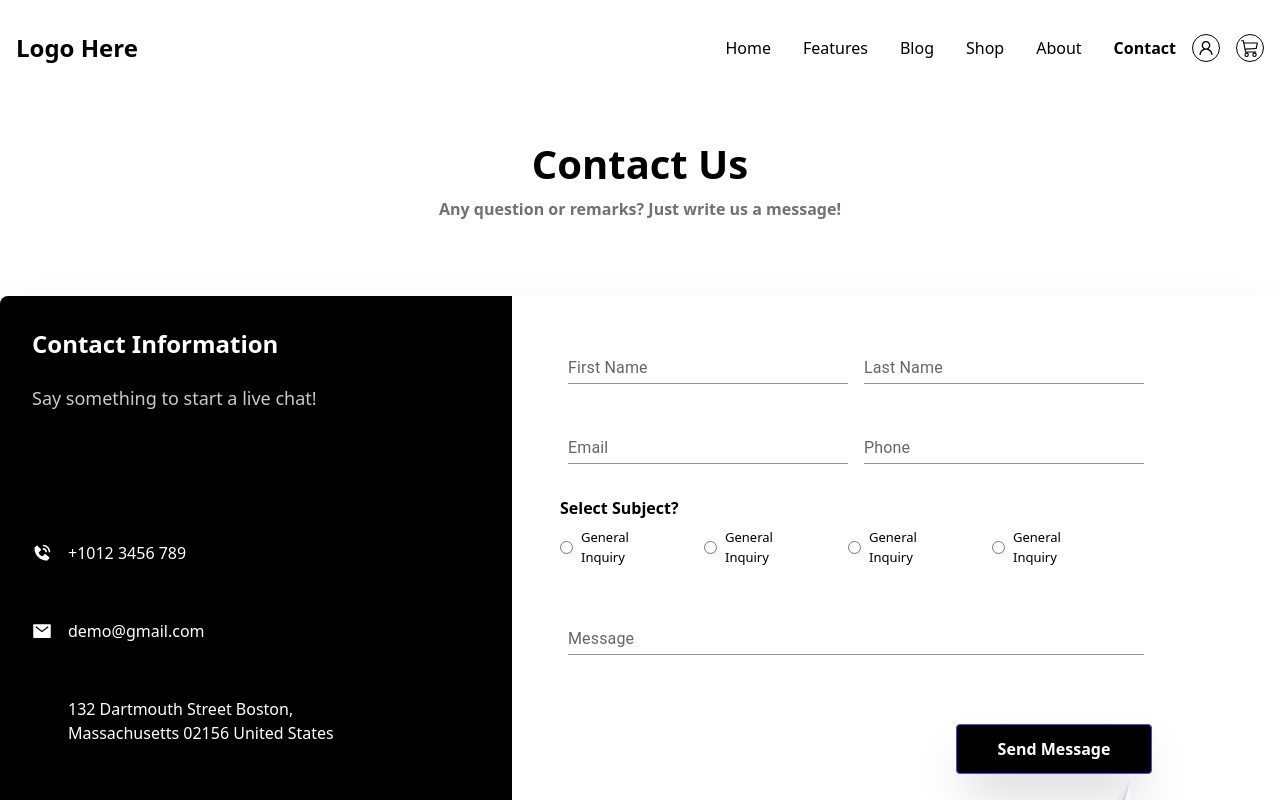
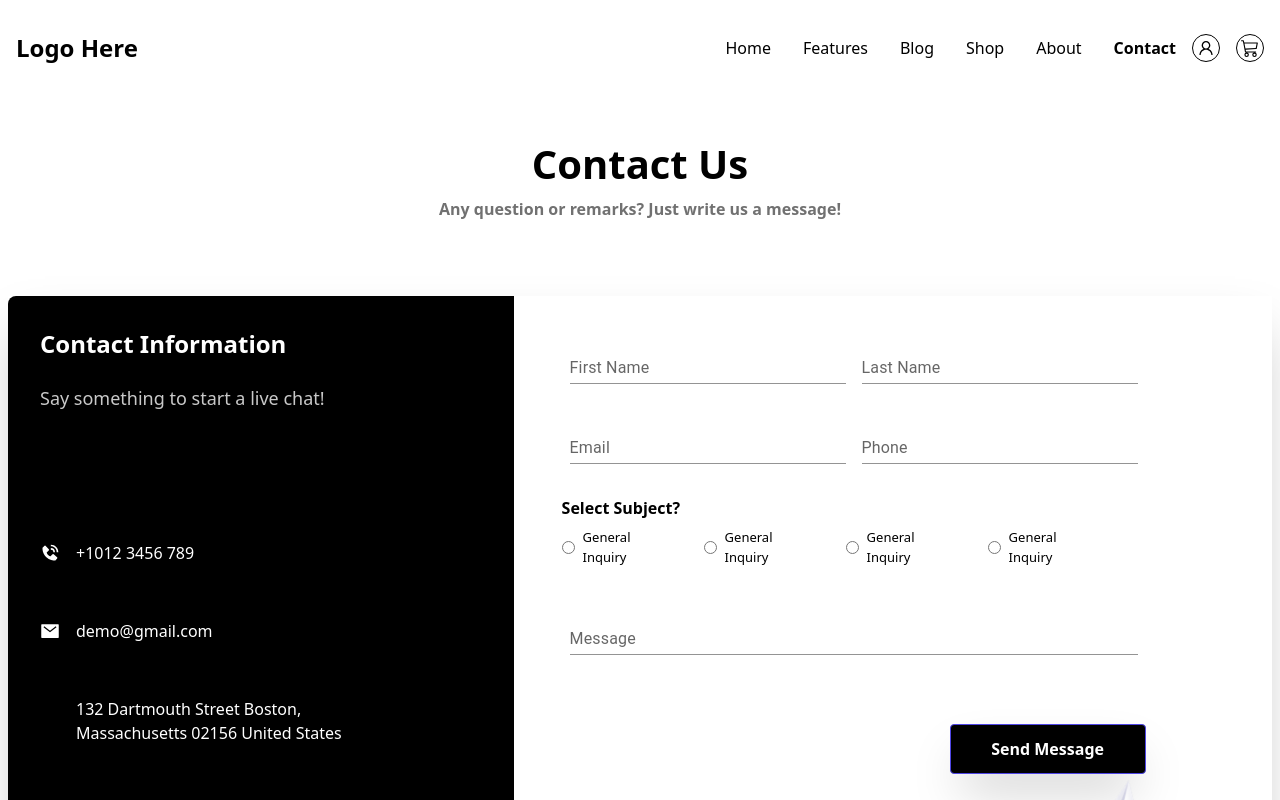
Before and after one commit to 1Pocket3/mbunity-req, a React (Create React App) app: page / in a window 1280 px wide. Both pictures are taken after a click on the button "Let's start". Shown: the top 800 px of the page. Built offline with nearby package versions, Linux system fonts and the light colour scheme; some icons are missing.

Commit message:
fixed resp styles

```diff
--- a/src/components/ContactContainer.tsx
+++ b/src/components/ContactContainer.tsx
@@ -11,7 +11,7 @@ import { FaLocationDot } from 'react-icons/fa6';
 const ContactUsContainer = ({ className }: any) => {
   return (
     <div className={className}>
-      <div className="mx-auto max-w-screen-xl flex flex-col md:flex-row md:h-auto mb-[50px] shadow-2xl">
+      <div className="mx-1 sm:mx-1 md:mx-2 max-w-screen-xl flex flex-col md:flex-row md:h-auto mb-[50px] shadow-2xl">
         <div className="md:w-[40%] h-auto bg-white md:rounded-l-lg md:mb-0 mb-4 md:mr-4">
           <div className="w-[full] h-[507px] sm:h-[647px]  bg-black rounded-l-lg p-8 flex flex-col text-white">
             <h1 className="text-white font-bold text-2xl mb-6 text-center sm:text-justify">Contact Information</h1>
--- a/src/components/Footer.tsx
+++ b/src/components/Footer.tsx
@@ -82,7 +82,7 @@ export default function Footer({ className }: any): JSX.Element {
         <div className="border-b-2 border-white mt-[130px] font-bold mb-4 text-center text-4xl py-20 mx-20">
           Logo Here
         </div>
-        <div className="max-w-[1440px] mx-auto grid grid-cols-2 sm:grid-cols-3 md:grid-cols-4 lg:grid-cols-5 xl:grid-cols-5 border-b-2 border-gray-600 py-8">
+        <div className="max-w-[1440px] mx-auto grid grid-cols-2 sm:grid-cols-3 md:grid-cols-4 lg:grid-cols-4 xl:grid-cols-5 border-b-2 border-gray-600 py-8">
           {mappedData}
           {FooterEmail()}
         </div>
```
